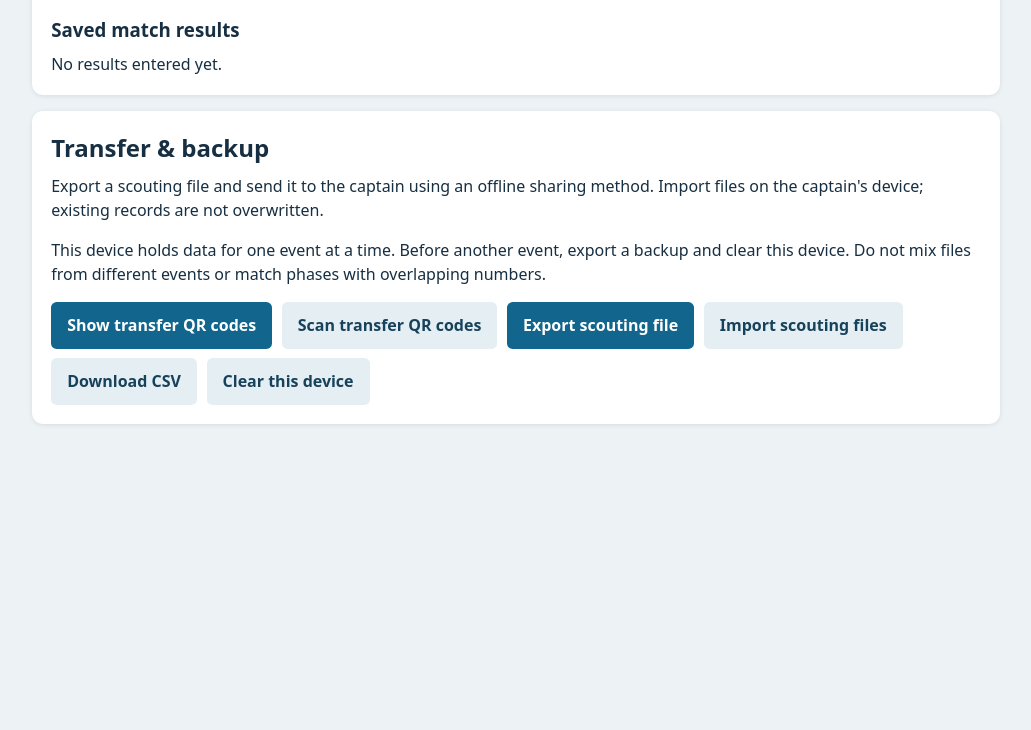
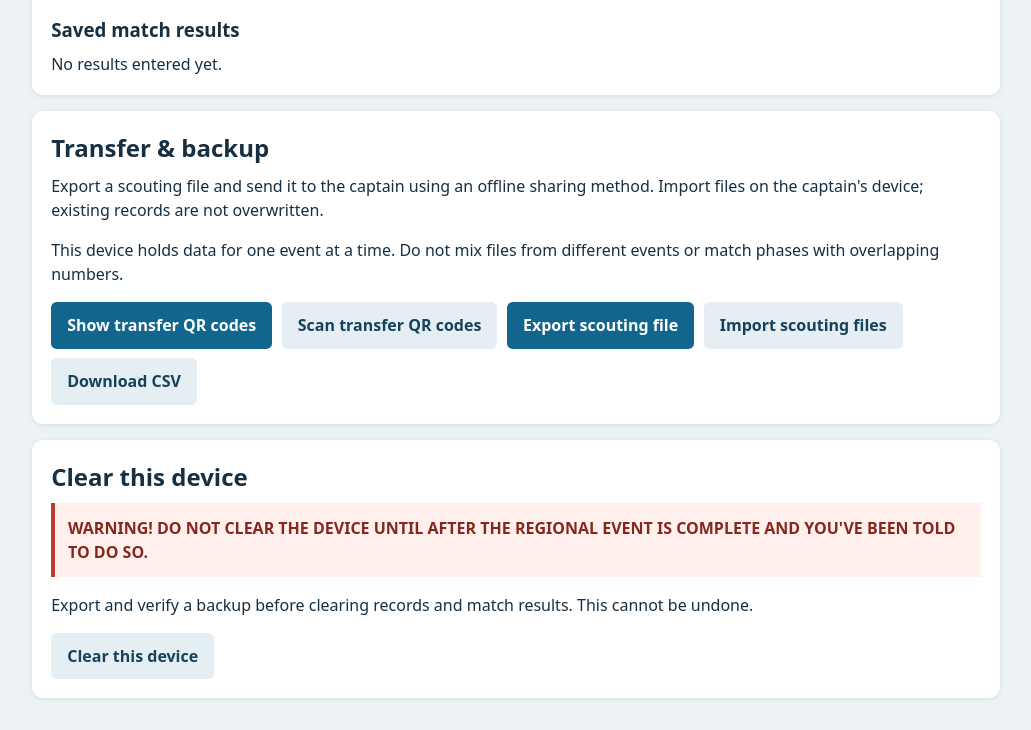
Before and after one commit to whistlepunkprogram/rebuilt-scouting, a website with bundled scripts: page index.html in a window 1280 px wide. Shown: the part 2059-2789 px from the top of the page, without its empty margins (124-1155 px from the left). Before the commit the page ends 2515 px from the top, so only its background shows below. Built offline with nearby package versions, Linux system fonts and the light colour scheme.

Commit message:
Move device clearing to warning section
Co-authored-by: copilot-swe-agent[bot] <198982749+Copilot@users.noreply.github.com>

```diff
--- a/index.html
+++ b/index.html
@@ -15,7 +15,7 @@
     <div id="message" role="status" aria-live="polite"></div>
     <p id="legacy-warning" role="status" hidden></p>
     <nav aria-label="App sections">
-      <a href="#scout">Scout a match</a><a href="#records">Records</a><a href="#captain">Captain summary</a><a href="#awards">Scout awards</a><a href="#transfer">Transfer</a>
+      <a href="#scout">Scout a match</a><a href="#records">Records</a><a href="#captain">Captain summary</a><a href="#awards">Scout awards</a><a href="#transfer">Transfer</a><a href="#clear-device">Clear this device</a>
     </nav>
     <section id="scout">
       <h2>Scout a match</h2>
@@ -78,14 +78,13 @@
     <section id="transfer">
       <h2>Transfer &amp; backup</h2>
       <p>Export a scouting file and send it to the captain using an offline sharing method. Import files on the captain's device; existing records are not overwritten.</p>
-      <p>This device holds data for one event at a time. Before another event, export a backup and clear this device. Do not mix files from different events or match phases with overlapping numbers.</p>
+      <p>This device holds data for one event at a time. Do not mix files from different events or match phases with overlapping numbers.</p>
       <div class="actions">
         <button id="show-qr" type="button">Show transfer QR codes</button>
         <button id="scan-qr" type="button" class="secondary">Scan transfer QR codes</button>
         <button id="export" type="button">Export scouting file</button>
         <label class="button secondary" for="import">Import scouting files</label><input id="import" type="file" accept=".json,application/json" multiple>
         <button id="csv" type="button" class="secondary">Download CSV</button>
-        <button id="clear-data" type="button" class="secondary">Clear this device</button>
       </div>
       <div id="qr-display" hidden>
         <h3>Show to the captain</h3>
@@ -102,6 +101,12 @@
         <button id="stop-scan" type="button" class="secondary">Stop scanning</button>
       </div>
     </section>
+    <section id="clear-device">
+      <h2>Clear this device</h2>
+      <p class="clear-warning"><strong>WARNING! DO NOT CLEAR THE DEVICE UNTIL AFTER THE REGIONAL EVENT IS COMPLETE AND YOU'VE BEEN TOLD TO DO SO.</strong></p>
+      <p>Export and verify a backup before clearing records and match results. This cannot be undone.</p>
+      <button id="clear-data" type="button" class="secondary">Clear this device</button>
+    </section>
   </main>
   <script src="vendor/qrcode.js"></script>
   <script src="vendor/jsQR.js"></script>
--- a/style.css
+++ b/style.css
@@ -23,6 +23,7 @@ button:hover, .button:hover { background: #0a4b6a; }
 label.button:focus-within, :focus-visible { outline: 3px solid #ec9f1e; outline-offset: 2px; }
 #message:not(:empty) { padding: .8rem; background: #e1f3ea; border-left: 4px solid #238154; }
 #message.error { background: #fff0ed; border-color: #b83d2e; }
+.clear-warning { padding: .8rem; color: #84281e; background: #fff0ed; border-left: 4px solid #b83d2e; }
 .record { display: flex; align-items: center; justify-content: space-between; gap: 1rem; border-top: 1px solid #dce5ea; padding: .8rem 0; }
 .record p { margin: 0; overflow-wrap: anywhere; }
 .record button { flex-shrink: 0; }
--- a/sw.js
+++ b/sw.js
@@ -1,4 +1,4 @@
-const CACHE = "rebuilt-scouting-v8";
+const CACHE = "rebuilt-scouting-v9";
 const ASSETS = ["./", "./index.html", "./style.css", "./app.js", "./core.js", "./manifest.webmanifest", "./icon.svg", "./icon-192.png", "./icon-512.png", "./robojacks.png", "./vendor/qrcode.js", "./vendor/jsQR.js"];
 self.addEventListener("install", event => {
   event.waitUntil(caches.open(CACHE).then(cache => cache.addAll(ASSETS)));
```
Also changed, not shown: README.md.
